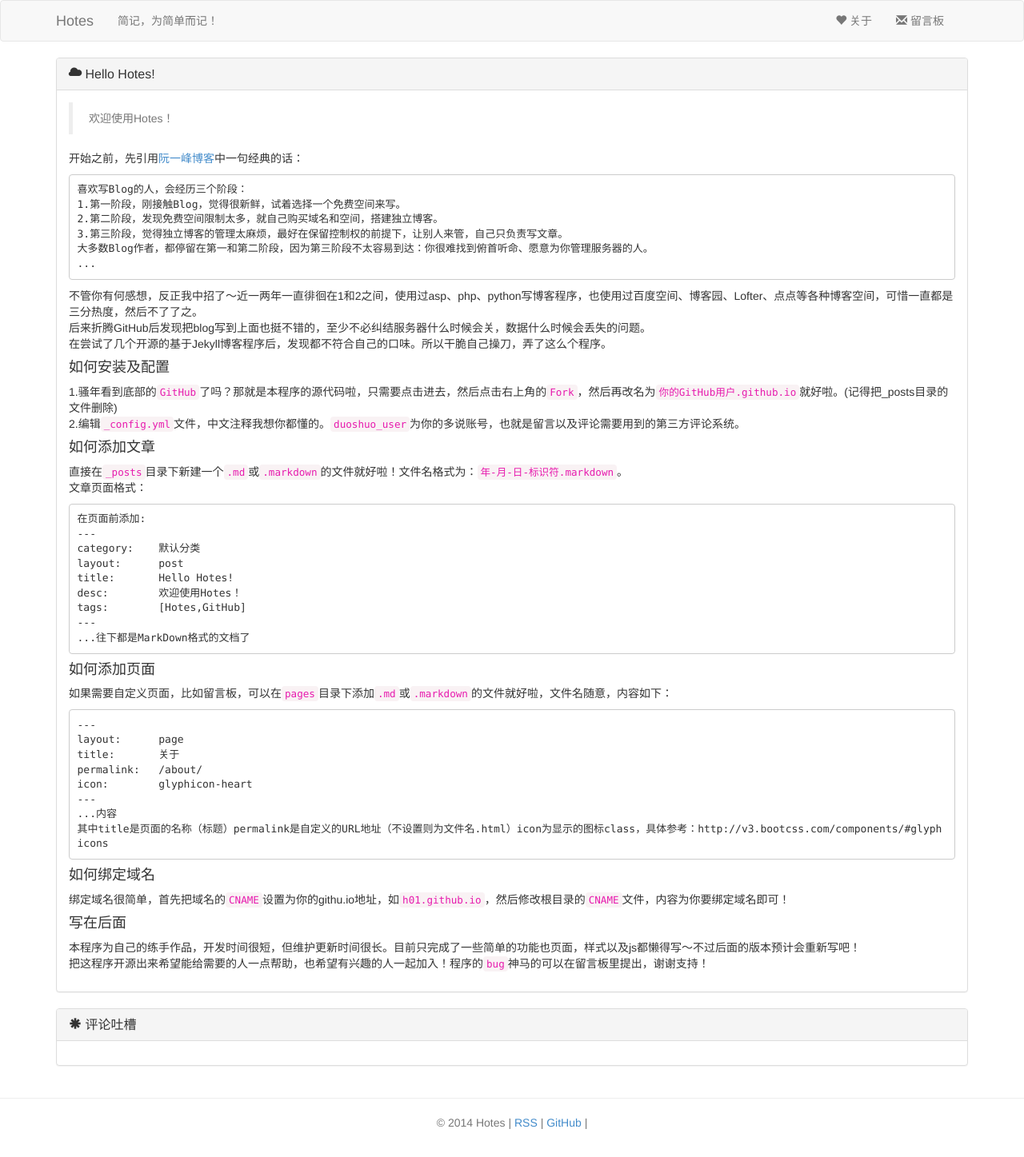
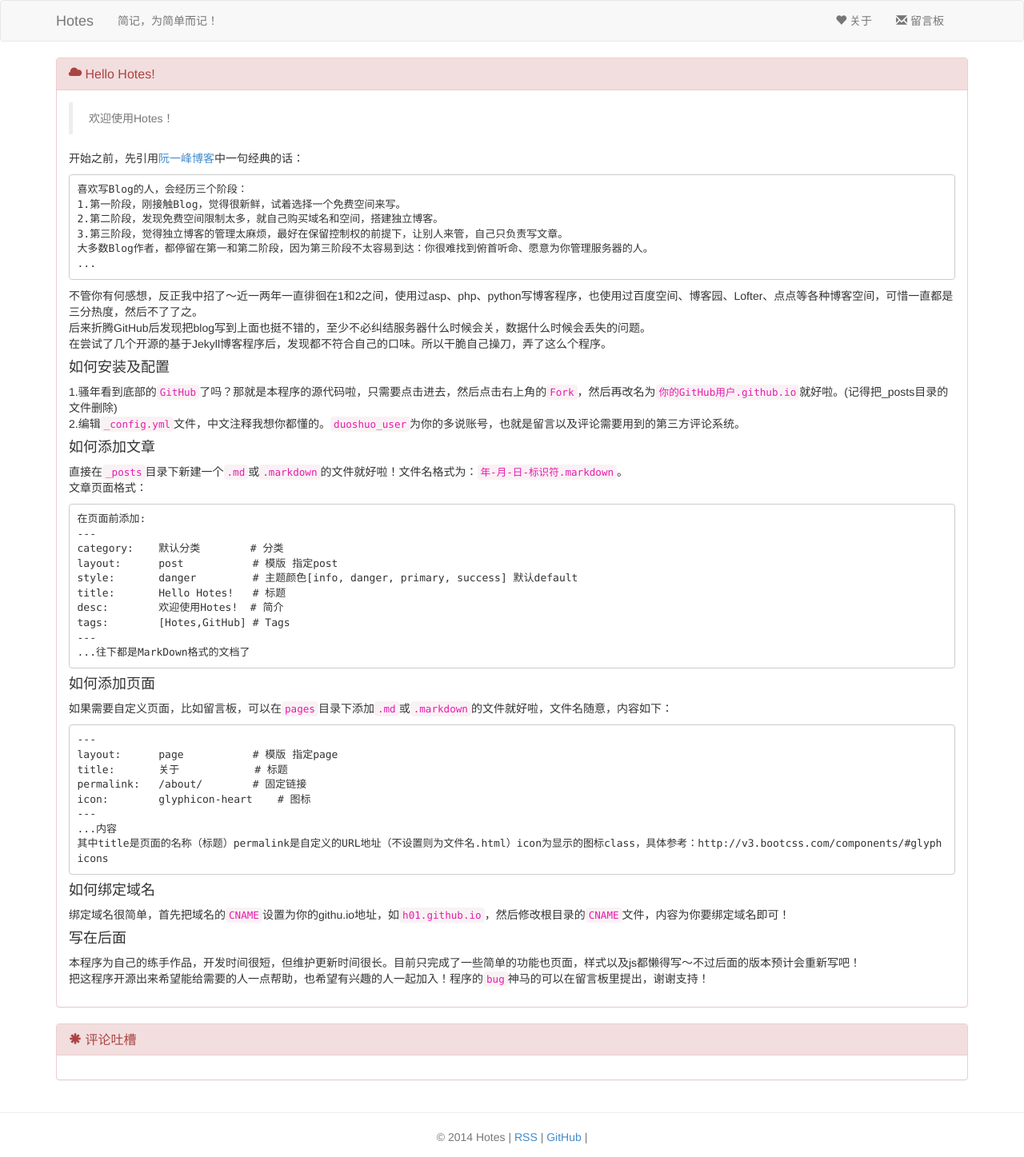
Before and after one commit to h01/h01.github.io, a Jekyll site: the page built from _posts/2014-11-03-Hello-Hotes.markdown, in a window 1280 px wide. Shown: the whole page at 80% size. Built offline with Jekyll 4.4.1, drawn with Linux system fonts in a browser that asks for light colours; comment, search, counter and statistics services are not loaded.

Commit message:
添加了部分功能说明

```diff
--- a/_posts/2014-11-03-Hello-Hotes.markdown
+++ b/_posts/2014-11-03-Hello-Hotes.markdown
@@ -1,6 +1,7 @@
 ---
 category:    null
 layout:      post
+style:       danger
 title:       Hello Hotes!
 desc:        欢迎使用Hotes！
 tags:        [Hotes,GitHub]
@@ -29,11 +30,12 @@ tags:        [Hotes,GitHub]
 
     在页面前添加:
     ---
-    category:    默认分类
-    layout:      post
-    title:       Hello Hotes!
-    desc:        欢迎使用Hotes！
-    tags:        [Hotes,GitHub]
+    category:    默认分类        # 分类
+    layout:      post           # 模版 指定post
+    style:       danger         # 主题颜色[info, danger, primary, success] 默认default
+    title:       Hello Hotes!   # 标题
+    desc:        欢迎使用Hotes!  # 简介
+    tags:        [Hotes,GitHub] # Tags
     ---
     ...往下都是MarkDown格式的文档了
 
@@ -41,10 +43,10 @@ tags:        [Hotes,GitHub]
 如果需要自定义页面，比如留言板，可以在`pages`目录下添加`.md`或`.markdown`的文件就好啦，文件名随意，内容如下：
 
     ---
-    layout:      page
-    title:       关于
-    permalink:   /about/
-    icon:        glyphicon-heart
+    layout:      page           # 模版 指定page
+    title:       关于            # 标题
+    permalink:   /about/        # 固定链接
+    icon:        glyphicon-heart    # 图标
     ---
     ...内容
     其中title是页面的名称（标题）permalink是自定义的URL地址（不设置则为文件名.html）icon为显示的图标class，具体参考：http://v3.bootcss.com/components/#glyphicons
```
